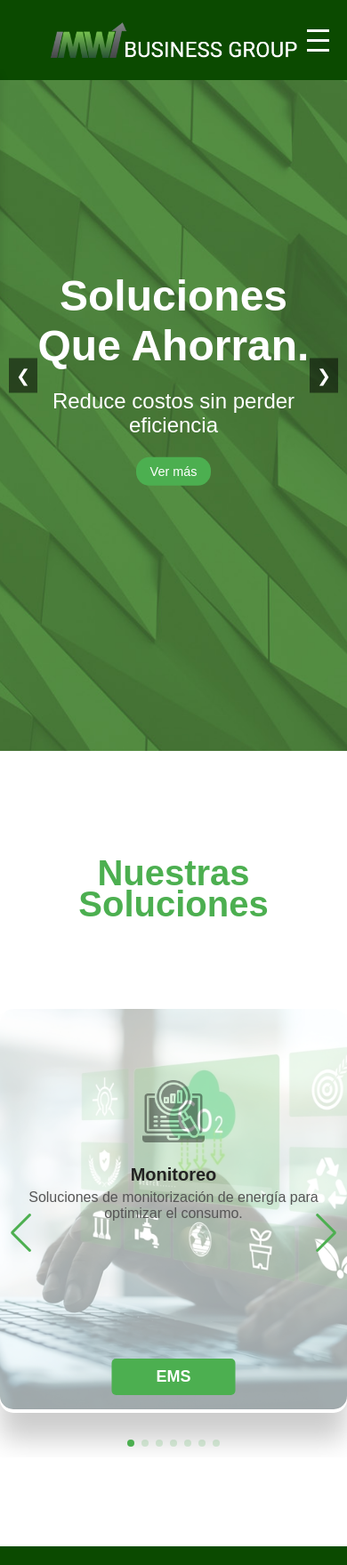
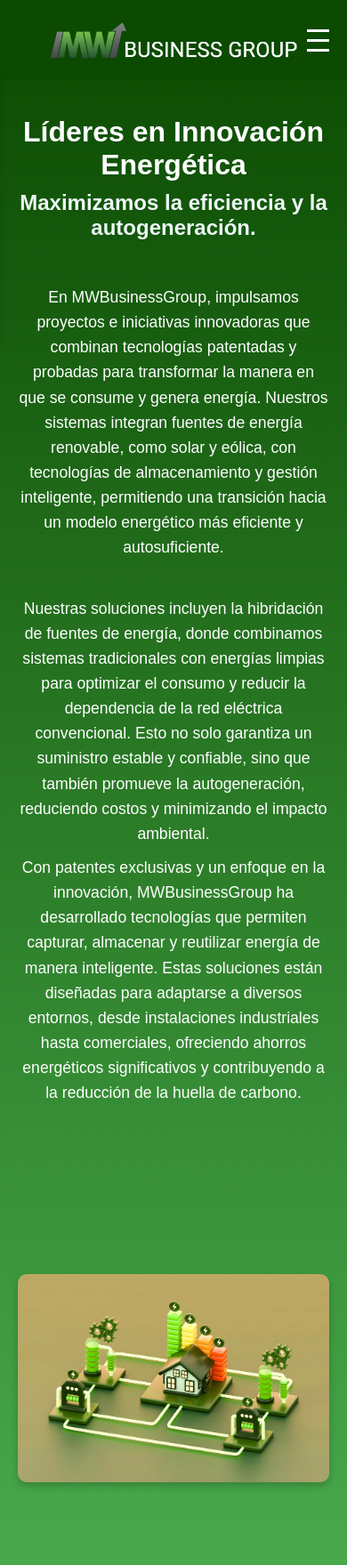
Before and after one commit to Teo1188/MwBusinessGroup, a plain HTML site: page energia.html in a window 390 px wide. Shown: the top 1759 px of the page at 89% size. Drawn offline with nearby package versions, Linux system fonts and the light colour scheme.

Commit message:
energia.html y traduccion

```diff
--- a/index.html
+++ b/energia.html
@@ -4,7 +4,7 @@
     <meta charset="UTF-8">
     <meta name="viewport" content="width=device-width, initial-scale=1.0">
     <title>MWBusinessGroup</title>
-    <link rel="icon" type="image/png" sizes="32x32" href="./image/favicon.png">
+    <link rel="icon" type="image/png" sizes="32x32" href="../image/favicon.png">
     <link rel="stylesheet" href="styles.css">
     <link rel="stylesheet" href="https://cdn.jsdelivr.net/npm/swiper@9/swiper-bundle.min.css"/>
 </head>
@@ -22,9 +22,9 @@
         </div>
         <!-- Enlaces del Navbar -->
         <ul class="nav-links" id="nav-links">
-            <li><a href="index.html" id="Inicio">Inicio</a></li>
-            <li><a href="./monitoreo.html" id="Monitoreo">Monitoreo</a></li>
-            <li><a href="#saving-energy" id="Ahorro">Ahorro de Energia</a></li>
+            <li><a href="./index.html" id="Inicio">Inicio</a></li>
+            <li><a href="monitoreo.html" id="Monitoreo">Monitoreo</a></li>
+            <li><a href="energia.html" id="Ahorro">Ahorro de Energia</a></li>
             <li><a href="#water-efficiency" id="Eficiencia">Eficiencia de Agua</a></li>
             <li><a href="#" id="esp">ESP</a></li>
             <li><a href="#" id="eng">ENG</a></li>
@@ -32,43 +32,29 @@
     </nav>
 
     <!-- Header con Hero y Carrusel -->
-    <header class="hero">
-        <div class="carousel">
-            <div class="carousel-item active">
-                <img src="./image/hero1.jpg" alt="Hero 1">
-                <div class="carousel-content">
-                    <h1 id="welcome">Soluciones Que Ahorran.</h1>
-                    <p class="herosub" id="herosub">Reduce costos sin perder eficiencia</p>
-                    <a href="#soluciones" class="btn" id="ver_mas">Ver más</a>
-                </div>
-            </div>
-            <div class="carousel-item">
-                <img src="./image/hero2.jpg" alt="Hero 2">
-                <div class="carousel-content">
-                    <h1 id="acondicionador_agua">Acondicionador De Agua.</h1>
-                    <p class="herosub" id="eficiencia_agua">Más eficiencia en su ahorro de agua</p>
-                    <a href="./doc/hero/EWE - WATER CONDITIONER.pdf" target="_blank" class="btn" id="ver_mas2">Ver más</a>
-                </div>
-            </div>
-            <div class="carousel-item">
-                <img src="./image/hero3.jpg" alt="Hero 3">
-                <div class="carousel-content">
-                    <h1 id="ahorro_energia">Ahorro del Consumo de Energia.</h1>
-                    <p class="herosub" id="ahorro_30">Ahorra hasta un 30%</p>
-                    <a href="./doc/hero/EWE - EMPORIA.pdf" target="_blank" class="btn" id="ver_mas3">Ver más</a>
-                </div>
-            </div>
-            <div class="carousel-item">
-                <img src="./image/hero5.jpg" alt="Hero 4">
-                <div class="carousel-content">
-                    <h1 id="w_valve">W-Valve</h1>
-                    <h1 id="tecnopunt">Tecnología de Punta.</h1>
-                    <p class="herosub" id="ahorro_factura_agua">¡Ahorro en la factura del agua!</p>
-                    <a href="./doc/hero/EWE - W-VALVE.pdf" target="_blank" class="btn" id="ver_mas4">Ver más</a>
-                </div>
-            </div>
-            <button class="carousel-button prev" onclick="prevSlide()">&#10094;</button>
-            <button class="carousel-button next" onclick="nextSlide()">&#10095;</button>
+    <header class="heroenergia">
+        <div class="energia">
+            <h1 id="energiatitulo">Líderes en Innovación Energética</h1>
+            <h2 id="energiasubtitulo">Maximizamos la eficiencia y la autogeneración.</h2>
+            <p id="energiatext1">En MWBusinessGroup, impulsamos proyectos e iniciativas innovadoras que combinan tecnologías
+                patentadas y probadas para transformar la manera en que se consume y genera energía. Nuestros sistemas integran
+                fuentes de energía renovable, como solar y eólica, con tecnologías de almacenamiento y gestión inteligente,
+                permitiendo una transición hacia un modelo energético más eficiente y autosuficiente.
+            </p>
+            <p id="energiatext2">
+                Nuestras soluciones incluyen la hibridación de fuentes de energía, donde combinamos sistemas tradicionales con
+                energías limpias para optimizar el consumo y reducir la dependencia de la red eléctrica convencional. Esto no solo
+                garantiza un suministro estable y confiable, sino que también promueve la autogeneración, reduciendo costos y
+                minimizando el impacto ambiental.</p>
+            <p id="energiatext3">
+                Con patentes exclusivas y un enfoque en la innovación, MWBusinessGroup ha desarrollado tecnologías que permiten
+                capturar, almacenar y reutilizar energía de manera inteligente. Estas soluciones están diseñadas para adaptarse a
+                diversos entornos, desde instalaciones industriales hasta comerciales, ofreciendo ahorros energéticos significativos
+                y contribuyendo a la reducción de la huella de carbono.
+            </p>
+        </div>
+        <div class="heroenergia-image">
+            <img src="./image/img1-2.jpg" alt="Imagen descriptiva del servicio">
         </div>
     </header>
 
@@ -77,18 +63,6 @@
     <div class="swiper mySwiper">
         <div class="swiper-wrapper">
 
-            <div class="swiper-slide">
-
-                <div class="swiper-txt">
-                    <img src="./image/Monitoreologo.png" alt="Monitoreo" class="card-logo">
-                    <h3 id="monitoreo">Monitoreo</h3>
-                    <p id="soluciones_monitoreo">
-                        Soluciones de monitorización de energía para optimizar el consumo.
-                    </p>
-                    <a href="./doc/Monitoreo/EWE - EMPORIA.pdf" target="_blank" class="card-button"><strong>EMS</strong></a>
-                </div>
-                <img src="./image/img1.jpg" alt="servicio1">
-            </div>
 
             <div class="swiper-slide">
                 <div class="swiper-txt">
@@ -102,17 +76,6 @@
                 <img src="./image/img2.jpg" alt="servicio2">
             </div>
 
-            <div class="swiper-slide">
-                <div class="swiper-txt">
-                    <img src="./image/agualogo.png" alt="Agua" class="card-logo">
-                    <h3 id="acondicionador_agua_text">Acondicionador de Agua</h3>
-                    <p id="agua_avanzado">
-                        Acondicionador de agua avanzado que mejora la eficiencia y economia
-                    </p>
-                    <a href="./doc/Agua/EWE - WATER CONDITIONER.pdf" target="_blank" class="card-button"><strong>Water Conditioner</strong></a>
-                </div>
-                <img src="./image/img3.jpg" alt="servicio3">
-            </div>
 
             <div class="swiper-slide">
                 <div class="swiper-txt">
@@ -124,18 +87,6 @@
                     <a href="./doc/Energia/Aire-Acondicionado/EWE - AIRCOSAVER.pdf" target="_blank" class="card-button"><strong>AIRCOSAVER</strong></a>
                 </div>
                 <img src="./image/img2.jpg" alt="servicio4">
-            </div>
-
-            <div class="swiper-slide">
-                <div class="swiper-txt">
-                    <img src="./image/agualogo.png" alt="Agua" class="card-logo">
-                    <h3 id="w_valve_text">W-Valve</h3>
-                    <p id="ahorro_eficiencia_agua">
-                        Deja de estar pagando por aire, sistema de ahorro y eficiencia del agua
-                    </p>
-                    <a href="./doc/Agua/EWE - W-VALVE.pdf" target="_blank" class="card-button"><strong>W-Valve</strong></a>
-                </div>
-                <img src="./image/img3.jpg" alt="servicio5">
             </div>
 
             <div class="swiper-slide">
@@ -155,6 +106,30 @@
                     <img src="./image/energialogo.png" alt="Energia" class="card-logo">
                     <h3 id="ahorro_energia_text4">Ahorro de energia</h3>
                     <p id="manera_inteligente">
+                        Una manera inteligente de ahorrar electricidad con tu aire acondicionado
+                    </p>
+                    <a href="./doc/Energia/Aire-Acondicionado/EWE - Econ 24.pdf" target="_blank" class="card-button"><strong>ECON 24</strong></a>
+                </div>
+                <img src="./image/img2.jpg" alt="servicio7">
+            </div>
+
+            <div class="swiper-slide">
+                <div class="swiper-txt">
+                    <img src="./image/energialogo.png" alt="Energia" class="card-logo">
+                    <h3 id="ahorro_energia_text4">llenar info</h3>
+                    <p id="empty1">
+                        Una manera inteligente de ahorrar electricidad con tu aire acondicionado
+                    </p>
+                    <a href="./doc/Energia/Aire-Acondicionado/EWE - Econ 24.pdf" target="_blank" class="card-button"><strong>ECON 24</strong></a>
+                </div>
+                <img src="./image/img2.jpg" alt="servicio7">
+            </div>
+
+            <div class="swiper-slide">
+                <div class="swiper-txt">
+                    <img src="./image/energialogo.png" alt="Energia" class="card-logo">
+                    <h3 id="ahorro_energia_text4">llenar info</h3>
+                    <p id="empty2">
                         Una manera inteligente de ahorrar electricidad con tu aire acondicionado
                     </p>
                     <a href="./doc/Energia/Aire-Acondicionado/EWE - Econ 24.pdf" target="_blank" class="card-button"><strong>ECON 24</strong></a>
--- a/es.json
+++ b/es.json
@@ -44,5 +44,27 @@
     "nuestras_soluciones": "Nuestras Soluciones",
     "monitoreo": "Monitoreo",
     "soluciones_monitoreo": "Soluciones de monitorización de energía para optimizar el consumo."
+  },
+  "energia": {
+    "Inicio": "Inicio",
+    "Monitoreo": "Monitoreo",
+    "Ahorro":"Ahorro de Energia",
+    "Eficiencia":"eficiencia de Agua",
+    "energiatitulo":"Líderes en Innovación Energética",
+    "energiasubtitulo":"Maximizamos la eficiencia y la autogeneración.",
+    "energiatext1":"En MWBusinessGroup, impulsamos proyectos e iniciativas innovadoras que combinan tecnologías patentadas y probadas para transformar la manera en que se consume y genera energía. Nuestros sistemas integran fuentes de energía renovable, como solar y eólica, con tecnologías de almacenamiento y gestión inteligente, permitiendo una transición hacia un modelo energético más eficiente y autosuficiente.",
+    "energiatext2":"Nuestras soluciones incluyen la hibridación de fuentes de energía, donde combinamos sistemas tradicionales con energías limpias para optimizar el consumo y reducir la dependencia de la red eléctrica convencional. Esto no solo garantiza un suministro estable y confiable, sino que también promueve la autogeneración, reduciendo costos y minimizando el impacto ambiental.",
+    "energiatext3":"Con patentes exclusivas y un enfoque en la innovación, MWBusinessGroup ha desarrollado tecnologías que permiten capturar, almacenar y reutilizar energía de manera inteligente. Estas soluciones están diseñadas para adaptarse a diversos entornos, desde instalaciones industriales hasta comerciales, ofreciendo ahorros energéticos significativos y contribuyendo a la reducción de la huella de carbono.",
+    "nuestras_soluciones": "Nuestras Soluciones",
+    "ahorro_energia_text":"Ahorro de Energia",
+    "aire_acondicionado":"Aire acondicionado, ahorra energia y dinero, libre de emisiones de CO2",
+    "ahorro_energia_text2":"Ahorro de Energia",
+    "ahorro_energia_text3":"Ahorro de Energia",
+    "ahorro_energia_text4":"Ahorro de energia",
+    "aire_acondicionado2": "Aire acondicionado, ahorra energia y dinero, libre de emisiones de CO2",
+    "optimizacion_aire": "Sistema de optimizacion del aire acondicionado que reduce el consumo",
+    "manera_inteligente": "Una manera inteligente de ahorrar electricidad con tu aire acondicionado",
+    "empty1":"Una manera inteligente de ahorrar electricidad con tu aire acondicionado",
+    "empty2":"Una manera inteligente de ahorrar electricidad con tu aire acondicionado"
   }
 }
--- a/styles.css
+++ b/styles.css
@@ -225,9 +225,76 @@ body {
 #monitortext1 {
     margin-bottom: 30px;
 }
+/*fin hero monitoreo*/
 
+/* Hero energia Section */
+.heroenergia {
+    display: flex;
+    align-items: center;
+    background-image: linear-gradient(to bottom, #0b4a00, #4CAF50); /* Gradiente de verde oscuro a claro */
+    padding: 50px 20px;
+    min-height: 70vh;
+    width: 100%; /* Asegura que ocupe el 100% del ancho */
+    box-sizing: border-box; /* Incluye el padding en el ancho total */
+    overflow: hidden; /* Evita que el contenido se desborde */
+}
 
-/*fin hero monitoreo*/
+/* Contenedor de la imagen */
+.heroenergia-image {
+    flex: 1;
+    max-width: 50%;
+    display: flex;
+    align-items: center;
+    justify-content: center;
+    overflow: hidden;
+}
+
+.heroenergia-image img {
+    margin-top: 160px;
+    margin-bottom: 80px;
+    max-width: 700px;
+    height: auto;
+    border-radius: 15px; /* Opcional: bordes redondeados */
+    box-shadow: 0 4px 8px rgba(0, 0, 0, 0.2); /* Opcional: sombra */
+}
+
+.energia {
+    flex: 1;
+    max-width: 50%;
+    padding-left: 150px; /* Espacio para la imagen */
+    padding-top:120px;
+    padding-bottom: 30px;
+}
+
+.energia h1 {
+    font-size: 2.5rem;
+    color: #fff;
+    margin-bottom: 10px;
+}
+
+.energia h2 {
+    font-size: 1.8rem;
+    color: #eef7f8; /* Color claro para el subtítulo */
+    margin-bottom: 20px;
+}
+
+.energia p {
+    font-size: 1.1rem;
+    color: #fff;
+    line-height: 1.6;
+    text-align: justify;
+    margin-right: 10%;
+}
+
+#energiasubtitulo {
+    margin-bottom: 50px;
+}
+
+#energiatext1 {
+    margin-bottom: 30px;
+}
+
+/*fin heroenergia*/
 
 /* Main Content */
 .main-content {
@@ -537,6 +604,48 @@ h1.solutionstext{
         margin-right: 0;
     }
 
+    /*responsive hero energia*/
+
+    .heroenergia {
+        flex-direction: column;
+        padding: 120px 10px;
+        width: 100%; /* Asegura que ocupe el 100% del ancho */
+        min-height: auto; /* Ajusta la altura automáticamente */
+    }
+
+    .heroenergia-image,
+    .energia {
+        max-width: 100%; /* Asegura que ocupen el 100% del ancho */
+        padding-left: 0;
+        padding: 10px; /* Espacio entre la imagen y el texto */
+    }
+
+    .heroenergia-image img {
+        width: 100%; /* La imagen ocupa el 100% del ancho del contenedor */
+        height: auto; /* Mantiene la proporción de la imagen */
+        border-radius: 10px; /* Bordes redondeados más pequeños en móviles */
+    }
+
+    .energia {
+        text-align: center;
+    }
+
+    .energia h1 {
+        font-size: 2rem;
+    }
+
+    .energia h2 {
+        font-size: 1.5rem;
+    }
+
+    .energia p {
+        text-align: center;
+        padding-bottom: 10px;
+        margin-right: 0;
+    }
+
+    /*fin responsive hero energia*/
+
     h1.solutionstext{
         display: flex;
         justify-content: center;
```
Also changed, not shown: en.json (+22 -0 lines), monitoreo.html (+1 -1 lines), image/img1-2.jpg (added).
